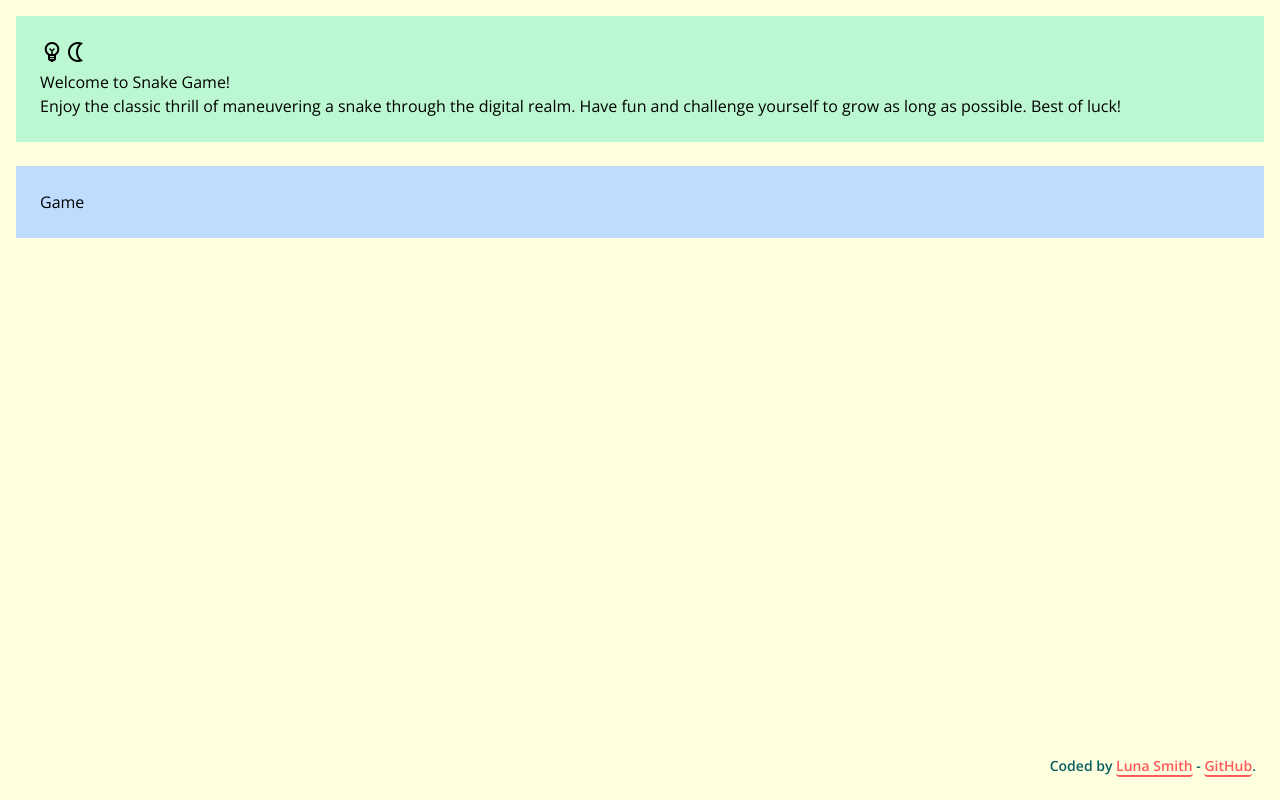
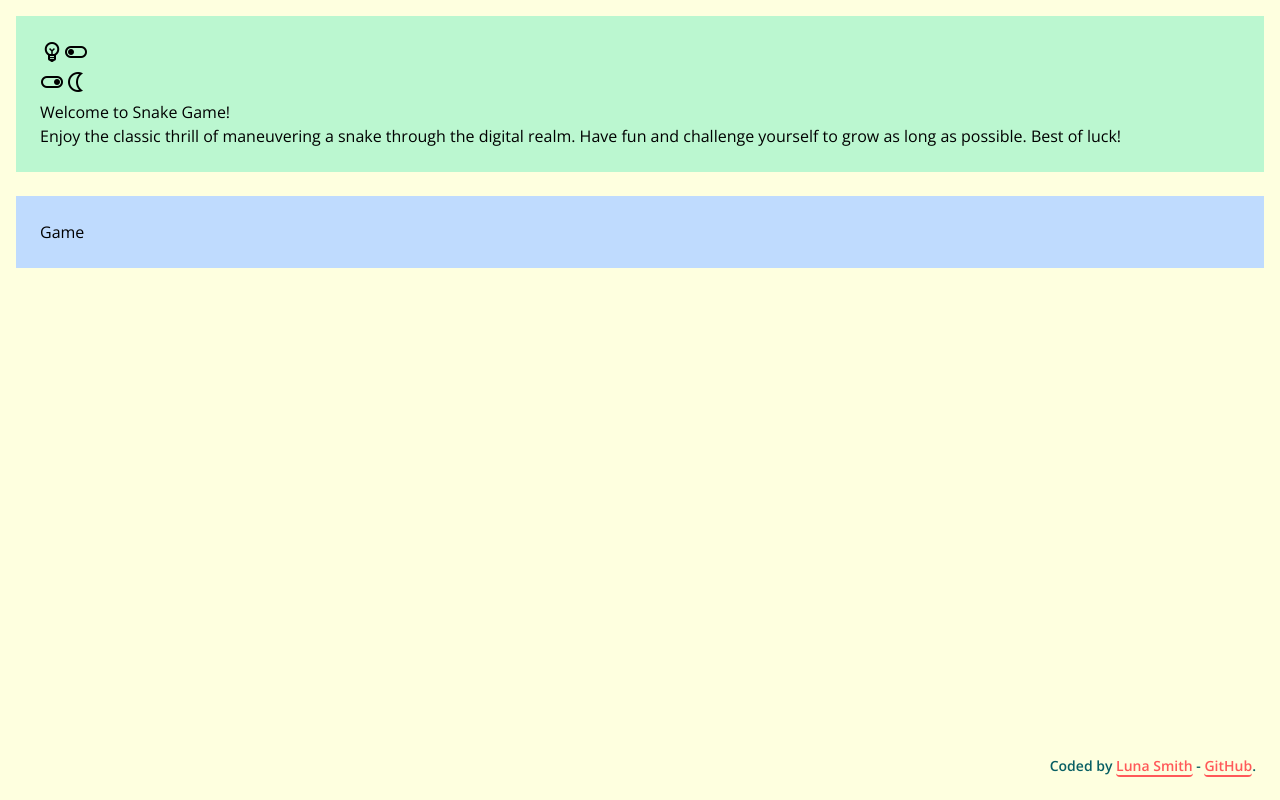
Before and after one commit to Lu-Smith/snake_game_vue_tailwindcss, a Vue app: page / in a window 1280 px wide. Built offline with nearby package versions, Linux system fonts and the light colour scheme.

Commit message:
Added switch icons to Header

```diff
--- a/src/components/Header.vue
+++ b/src/components/Header.vue
@@ -1,12 +1,22 @@
 <template>
+    <div>
         <div>
             <div>
                 <span class="material-symbols-outlined">
                 emoji_objects
                 </span>
                 <span class="material-symbols-outlined">
+                toggle_off
+                </span>
+            </div>
+            <div>
+                <span class="material-symbols-outlined">
+                toggle_on
+                </span>
+                <span class="material-symbols-outlined">
                 nightlight
                 </span>
+            </div>
         </div>
         <h1>Welcome to Snake Game! </h1>
         <p>Enjoy the classic thrill of maneuvering a snake through the digital realm. Have fun and challenge yourself to grow as long as possible. Best of luck!</p>
```
Lines whose indentation alone changed are shown as unchanged.
